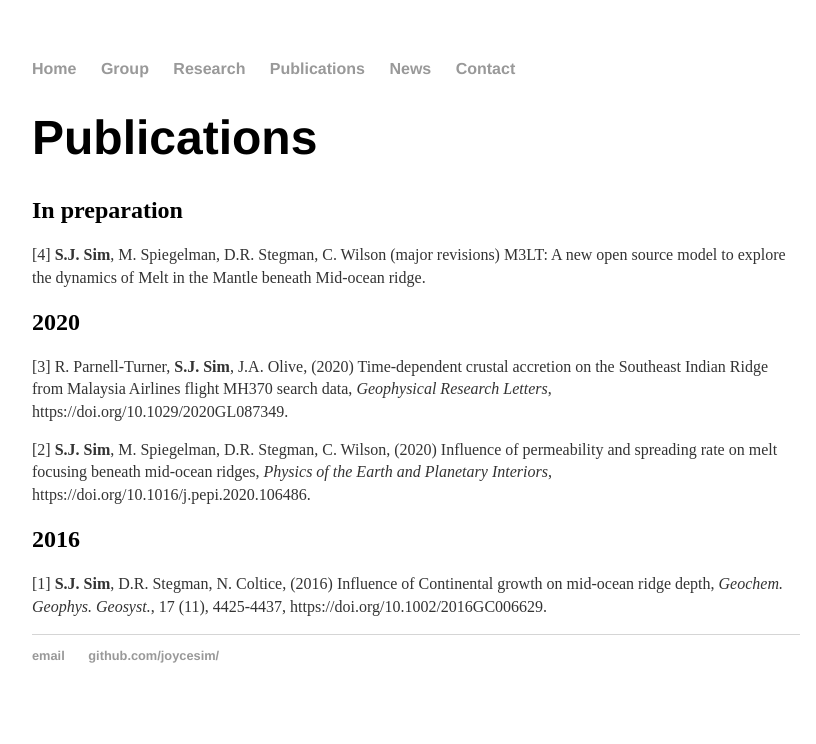
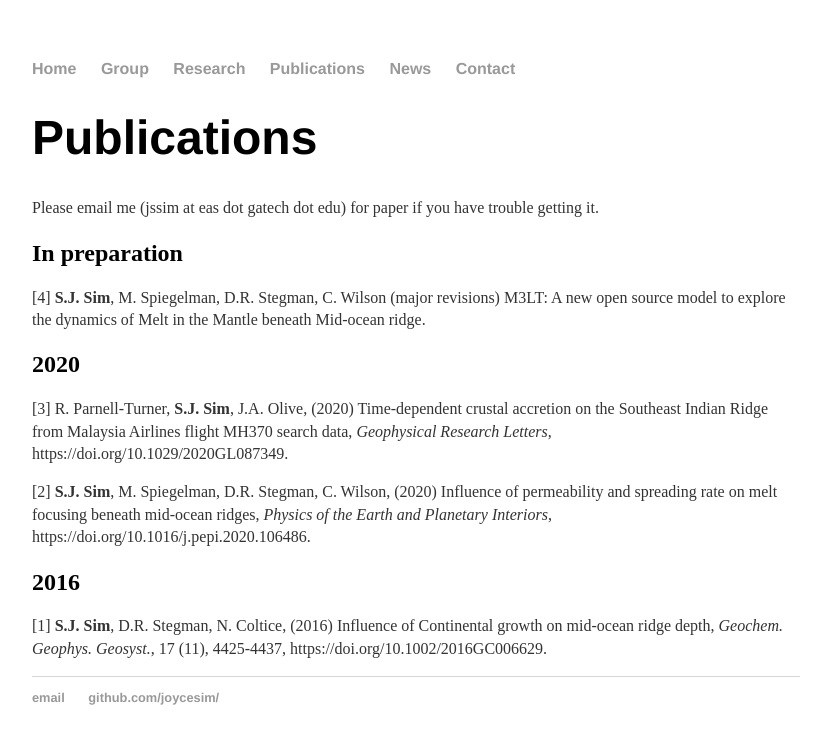
Before and after one commit to joycesim/joycesim.github.io, a Jekyll site: the page built from publications/index.md, in a window 1280 px wide. Shown: the top 744 px of the page, without its empty margins (224-1040 px from the left). Built offline with Jekyll 4.4.1, drawn with Linux system fonts in a browser that asks for light colours.

Commit message:
Update index.md

```diff
--- a/publications/index.md
+++ b/publications/index.md
@@ -3,6 +3,8 @@ layout: default
 title: Publications
 ---
 # {{page.title}}
+
+Please email me (jssim at eas dot gatech dot edu) for paper if you have trouble getting it.
 
 ## In preparation
 [4] **S.J. Sim**, M. Spiegelman, D.R. Stegman, C. Wilson (major revisions) M3LT: A new open source model to explore the dynamics of Melt in the Mantle beneath Mid-ocean ridge.
```
